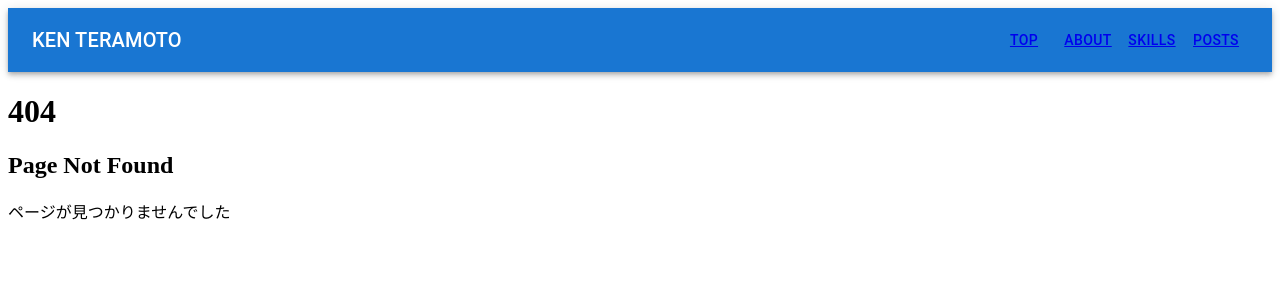
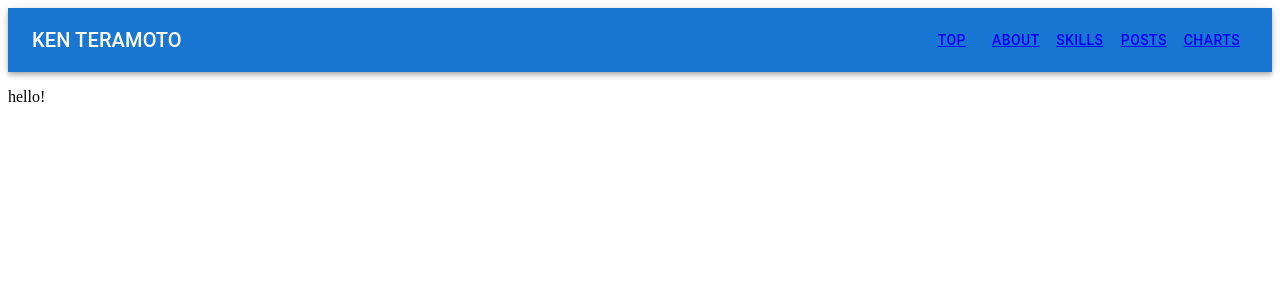
Before and after one commit to kobegoro0930/portfolio-site, a Next.js app: page /charts in a window 1280 px wide. Before the commit this address had no page. Shown: the top 300 px of the page. Built offline with nearby package versions, Linux system fonts and the light colour scheme.

Commit message:
チャートページの作成

```diff
--- a/components/Header.tsx
+++ b/components/Header.tsx
@@ -22,6 +22,9 @@ export default function Header() {
           <Button color="inherit">
             <Link href="/posts"><a>Posts</a></Link>
           </Button>
+          <Button color="inherit">
+            <Link href="/charts"><a>Charts</a></Link>
+          </Button>
         </Toolbar>
       </AppBar>
     </Box>
--- /dev/null
+++ b/pages/charts/index.tsx
@@ -0,0 +1,5 @@
+const Chart = () => {
+  return <p>hello!</p>
+}
+
+export default Chart;
```
